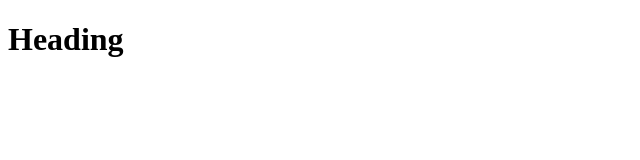
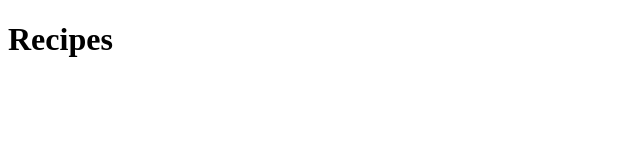
Before and after one commit to chanandlar/HTML-CSS, a plain HTML site: page index.html in a window 1280 px wide. Shown: the full height of the page, 0-640 px from the left. Drawn offline with Linux system fonts and the light colour scheme.

```diff
--- a/index.html
+++ b/index.html
@@ -6,6 +6,6 @@
     <title>Document</title>
 </head>
 <body>
-    <h1>Heading</h1>
+    <h1>Recipes</h1>
 </body>
 </html>
```
